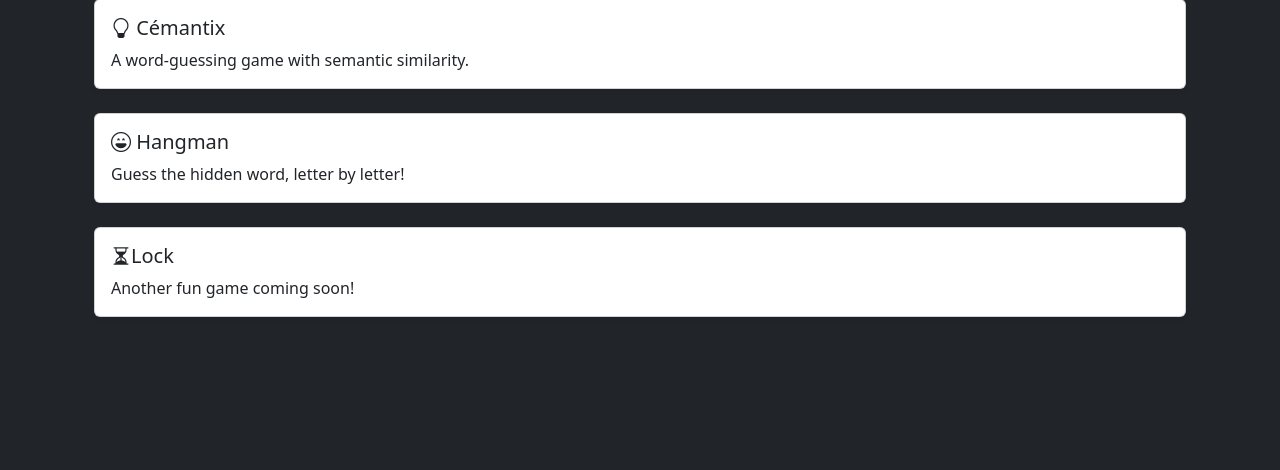
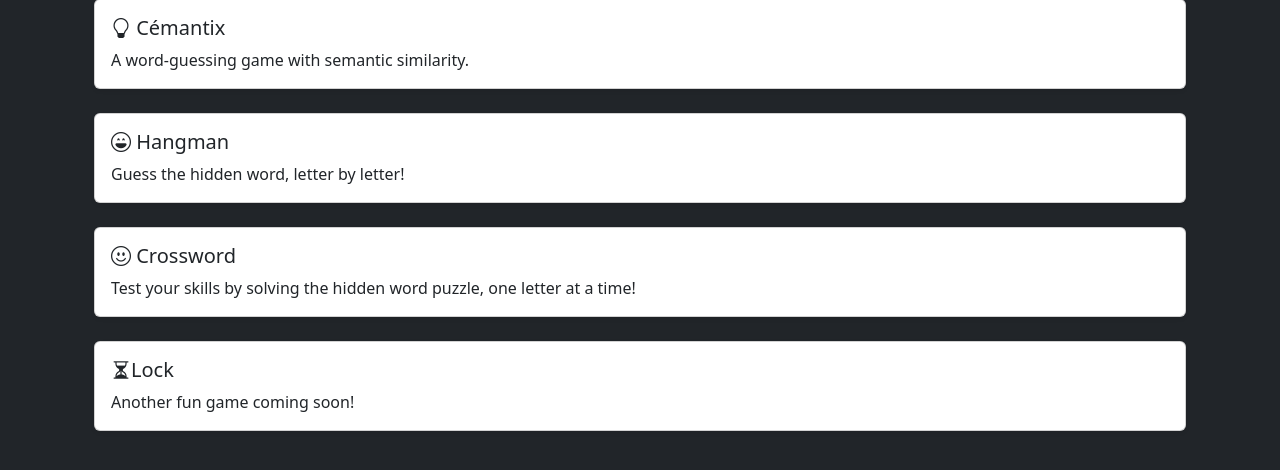
Before and after one commit to pierrenogaro/gamingZone, a Django app: page / in a window 1280 px wide. Shown: the part 201-671 px from the top of the page. Run offline with Django 5.2, Linux system fonts and the light colour scheme; some libraries are stand-ins or nearby versions.

Commit message:
url crossword in base & game

```diff
--- a/website/templates/website/base.html
+++ b/website/templates/website/base.html
@@ -25,6 +25,7 @@
                     {% if user.is_authenticated %}
                     <li class="nav-item"><a class="nav-link" href="{% url 'cemantix_game' %}">Cémantix</a></li>
                     <li class="nav-item"><a class="nav-link" href="{% url 'hangman_game' %}">Hangman</a></li>
+                    <li class="nav-item"><a class="nav-link" href="{% url 'crossword_game' %}">Crossword</a></li>
                     <li class="nav-item"><a class="nav-link" href="{% url 'lock_game' %}">Lock</a></li>
                     <li class="nav-item"><a class="nav-link" href="{% url 'leaderboard' %}"><i class="bi bi-trophy"></i></a></li>
                     {% endif %}
--- a/website/templates/website/game/game_page.html
+++ b/website/templates/website/game/game_page.html
@@ -25,6 +25,17 @@
             </div>
         </div>
 
+       <div class="card mb-4 shadow-sm">
+            <div class="card-body">
+                <h5 class="card-title"><i class="bi bi-emoji-smile"></i> Crossword</h5>
+                <p class="card-text">Test your skills by solving the hidden word puzzle, one letter at a time!</p>
+                {% if user.is_authenticated %}
+                <a href="{% url 'crossword_game' %}" class="btn btn-primary"><i class="bi bi-play-circle"></i> Play</a>
+                {% endif %}
+            </div>
+        </div>
+
+
         <div class="card mb-4 shadow-sm">
             <div class="card-body">
                 <h5 class="card-title"><i class="bi bi-hourglass-split"></i>Lock</h5>
```
